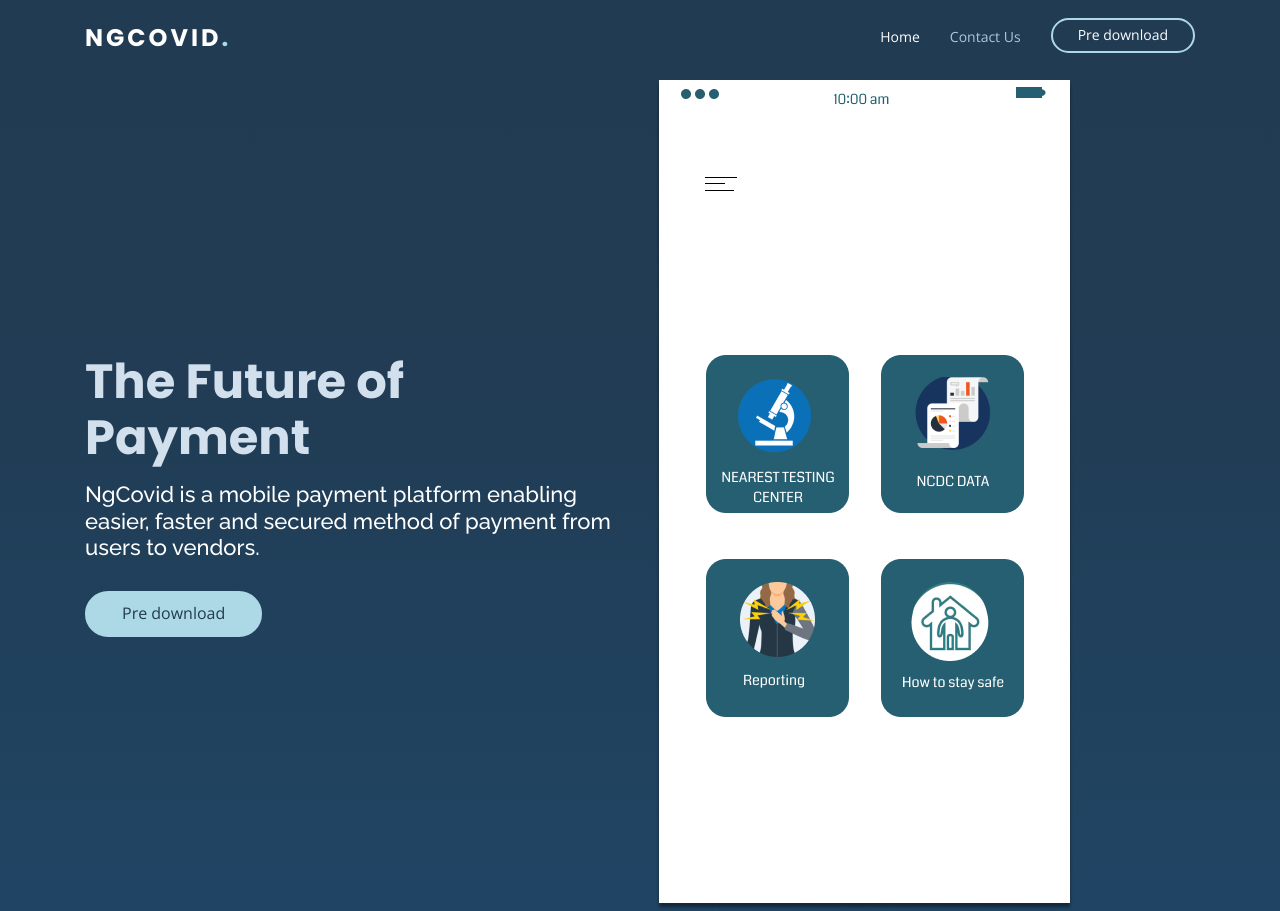
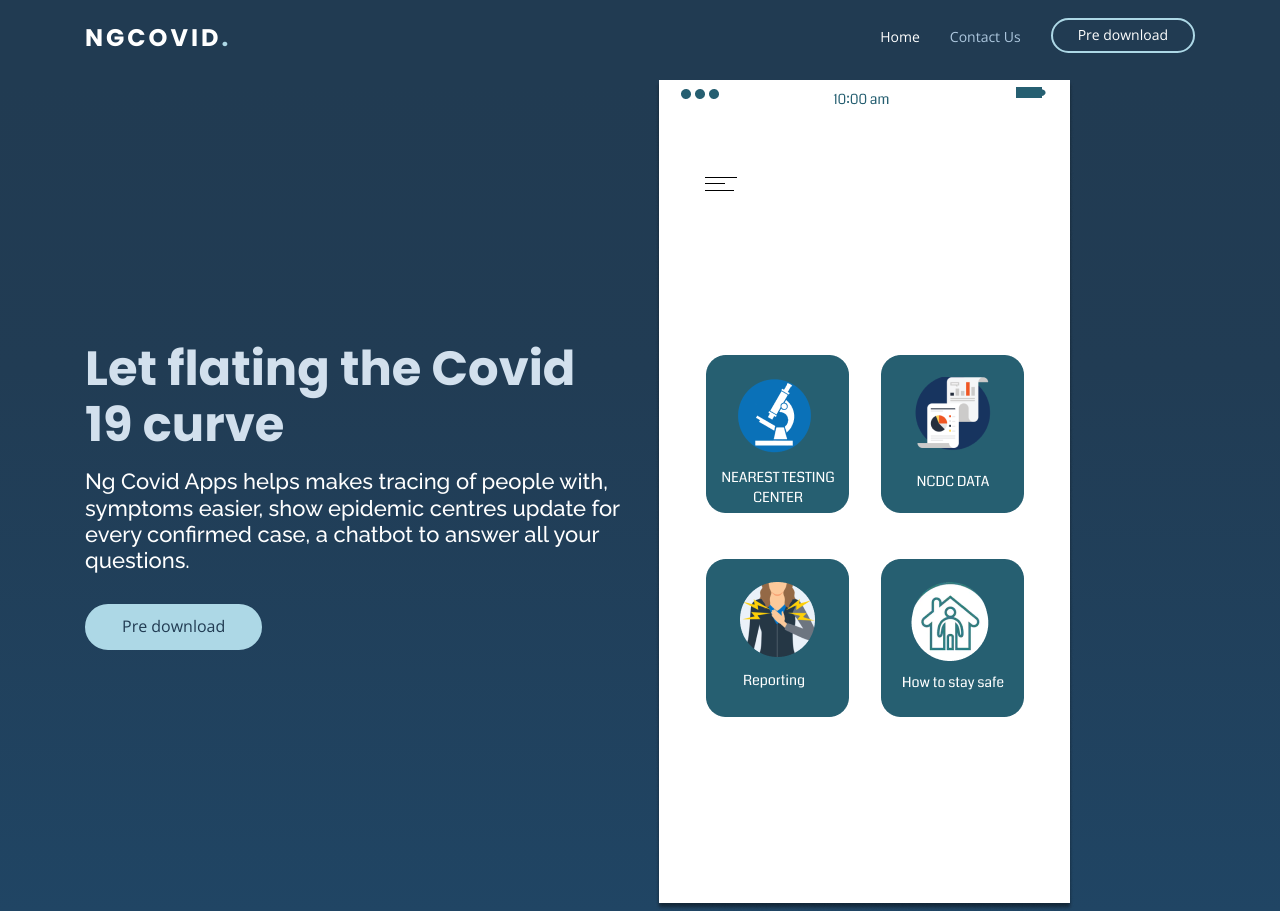
Before and after one commit to adugamayuba/NgCovid, a plain HTML site: page index.html in a window 1280 px wide. Drawn offline with nearby package versions, Linux system fonts and the light colour scheme.

Commit message:
updated describtion

```diff
--- a/index.html
+++ b/index.html
@@ -7,7 +7,7 @@
 
   <title>NgCovid - The Future of Payment</title>
   <meta content="NgCovid, NgCovid LTD" name="descriptison">
-  <meta content="NgCovid, Alien, Future of Payment, London, United Kingdom" name="keywords">
+  <meta content="NgCovid name="keywords">
 
   <!-- Favicons -->
   <link href="assets/img/favicon.png" rel="icon">
@@ -65,8 +65,8 @@
     <div class="container">
       <div class="row d-flex align-items-center"">
       <div class=" col-lg-6 py-5 py-lg-0 order-2 order-lg-1" data-aos="fade-right">
-        <h1>The Future of Payment</h1>
-        <h2>NgCovid is a mobile payment platform enabling easier, faster and secured method of payment from users to vendors.</h2>
+        <h1>Let flating the Covid 19 curve</h1>
+        <h2>Ng Covid Apps helps makes tracing of people with, symptoms easier, show epidemic centres update for every confirmed case, a chatbot to answer all your questions. </h2>
         <a href="#about" class="btn-get-started scrollto">Pre download</a>
       </div>
       <div class="col-lg-6 order-1 order-lg-2 hero-img" data-aos="fade-left">
```
